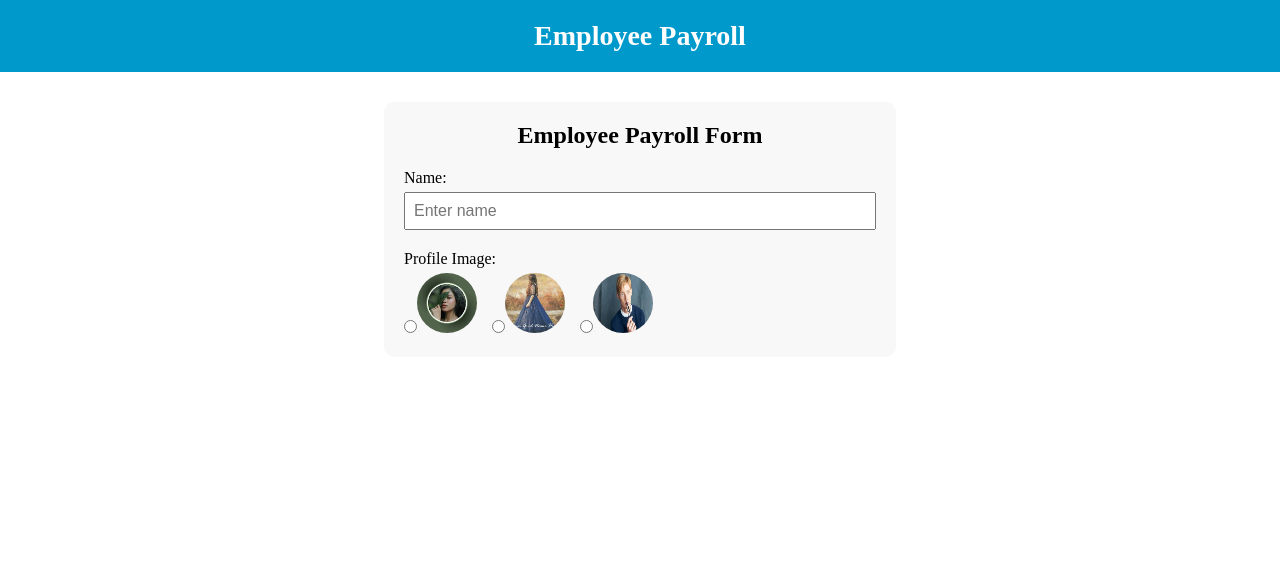
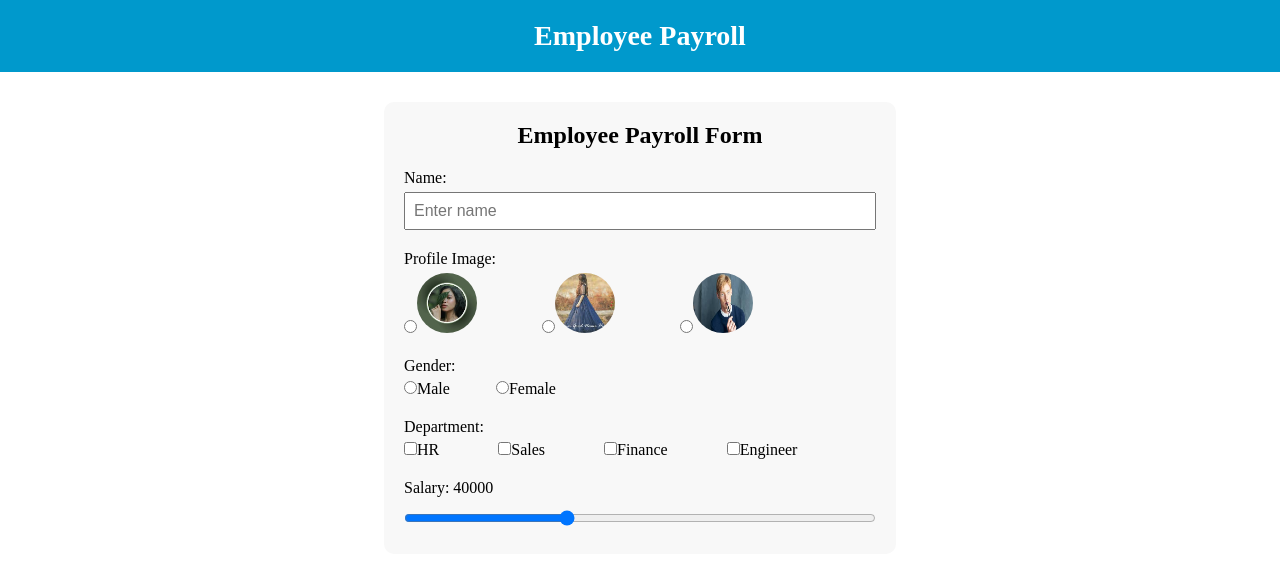
Before and after one commit to dkalki-19/Day43EmployeePayRollUI, a plain HTML site: page index.html in a window 1280 px wide. Drawn offline with Linux system fonts and the light colour scheme.

Commit message:
UC4 - Gender + Department + Salary Range

```diff
--- a/index.html
+++ b/index.html
@@ -18,12 +18,40 @@
         <div class="form-row">
             <label>Profile Image:</label>
             <div class="profile-pics">
-                <label><input type="radio" name="profile" value="pic1.png"><img src="assets/pic1.jpg"></label>
-                <label><input type="radio" name="profile" value="pic2.png"><img src="assets/pic2.jpg"></label>
-                <label><input type="radio" name="profile" value="pic3.png"><img src="assets/pic3.jpg"></label>
+                <label class="pfl"><input type="radio" name="profile" value="pic1.png"><img src="assets/pic1.jpg"></label>
+                <label class="pfl"><input type="radio" name="profile" value="pic2.png"><img src="assets/pic2.jpg"></label>
+                <label class="pfl"><input type="radio" name="profile" value="pic3.png"><img src="assets/pic3.jpg"></label>
+            </div>
+        </div>
+        <div class="form-row">
+            <label>Gender:</label>
+            <div class="gender-box">
+                <label class="gnd"><input type="radio" name="gender" value="Male">Male</label>
+                <label class="gnd"><input type="radio" name="gender" value="Female">Female</label>
             </div>
         </div>
 
+        <div class="form-row">
+            <label>Department:</label>
+            <div class="dept-box">
+                <label class="dept"><input type="checkbox" value="HR">HR</label>
+                <label class="dept"><input type="checkbox" value="Sales">Sales</label>
+                <label class="dept"><input type="checkbox" value="Finance">Finance</label>
+                <label class="dept"><input type="checkbox" value="Engineer">Engineer</label>
+            </div>
+        </div>
+
+        <div class="form-row">
+            <label for="salary">Salary: <span id="salary-output">40000</span></label>
+            <input type="range" min="10000" max="100000" value="40000" id="salary">
+        </div>
     </div>
+
+
+    <script>
+        document.getElementById("salary").oninput = function () {
+        document.getElementById("salary-output").textContent = this.value;
+        };
+    </script>
 </body>
 </html>
--- a/style.css
+++ b/style.css
@@ -38,6 +38,19 @@
 input {
     padding: 8px;
     font-size: 16px;
+
+}
+
+.pfl{
+    margin-right: 50px;
+}
+
+.gnd{
+    margin-right: 42px;
+}
+
+.dept{
+    margin-right: 55px;
 }
 .profile-pics {
     display: flex;
```
